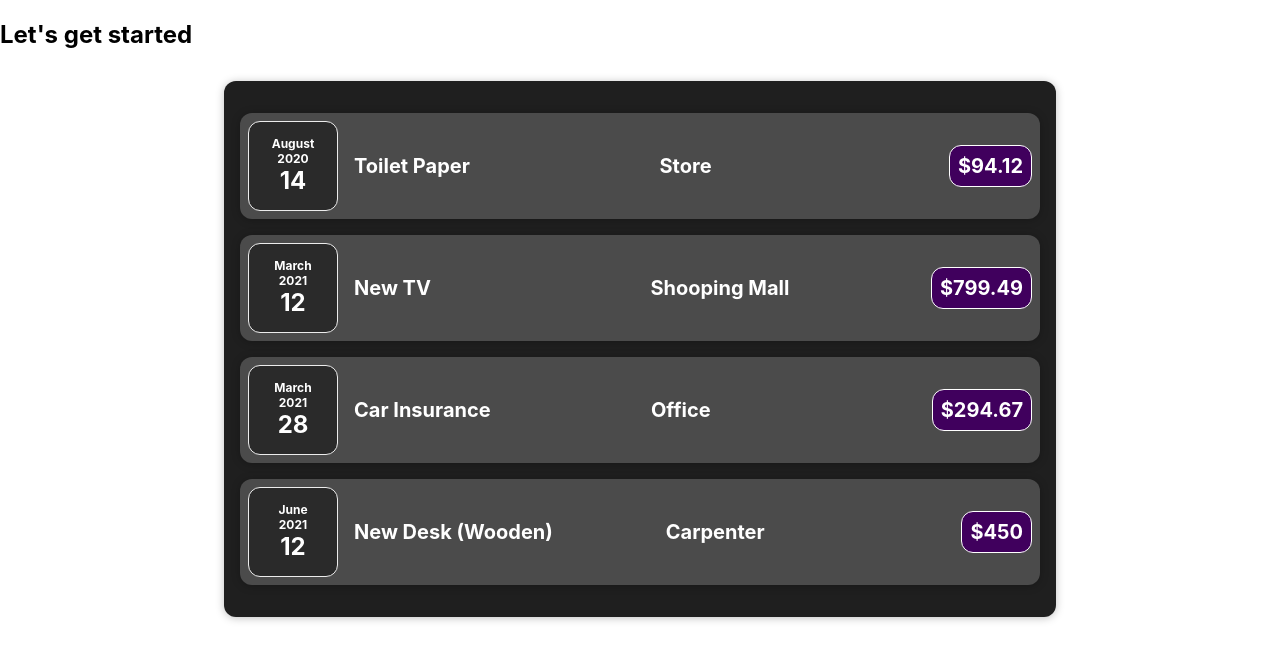
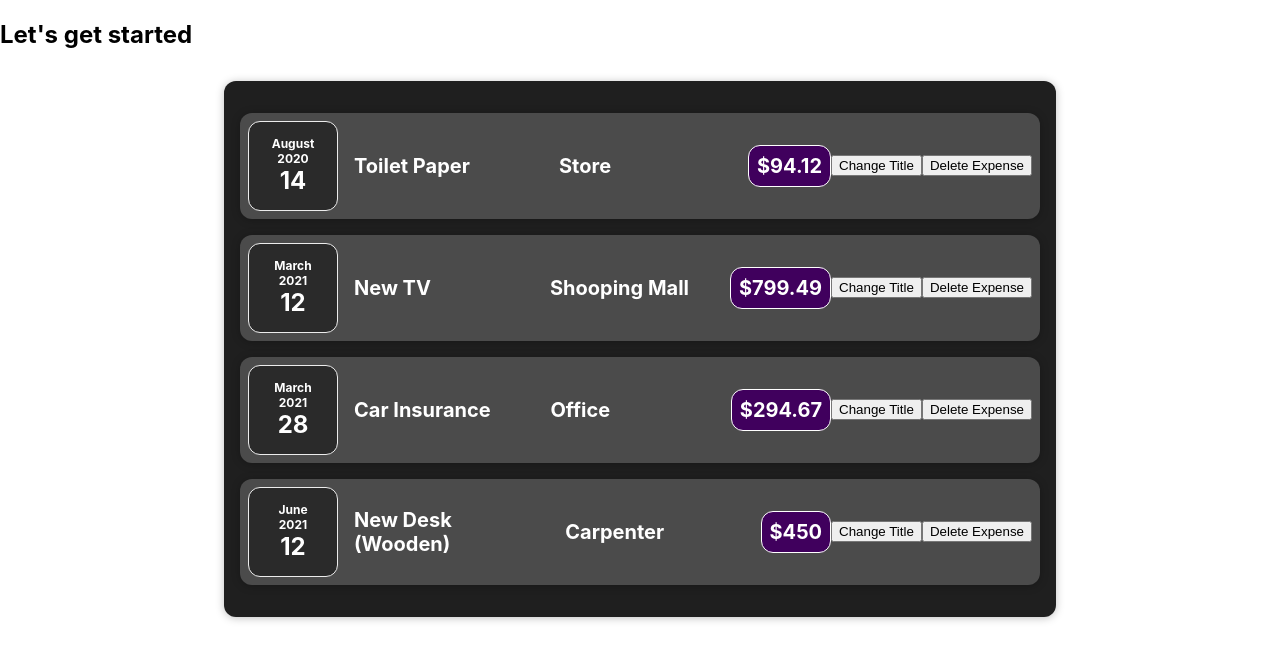
Before and after one commit to PrachiRameshGodase/React-Expense-tracker-app2, a React (Create React App) app: page / in a window 1280 px wide. Shown: the top 660 px of the page. Built offline with nearby package versions, Linux system fonts and the light colour scheme.

Commit message:
Adding Event Listeners made easy

```diff
--- a/src/components/Expenses/ExpenseItem.js
+++ b/src/components/Expenses/ExpenseItem.js
@@ -6,11 +6,20 @@
 
 const ExpenseItem=(props) =>{
 
+  const clickHandler=()=>{
+    console.log("clicked...");
+  }
+  const deleteExpense=()=>{
+    console.log("deleteExpense");
+  }
+
   return (
     <Card className='expense-item'>
       <ExpenseDate date={props.date}/>
 
       <ExpenseDetails amount={props.amount}  location={props.location} title={props.title} />
+      <button onClick={clickHandler}>Change Title</button>
+      <button onClick={deleteExpense}>Delete Expense</button>
 
     </Card>
   )
```
